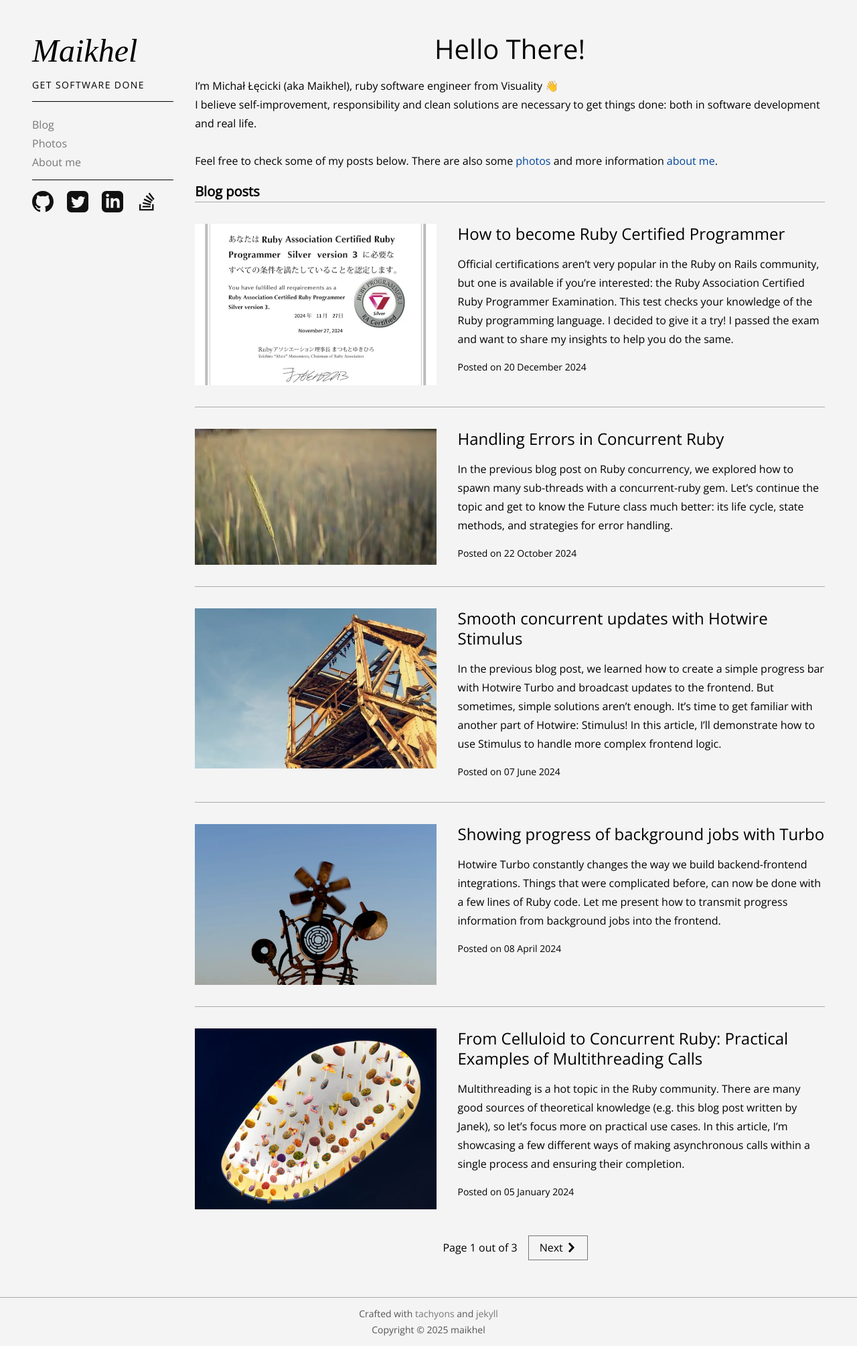
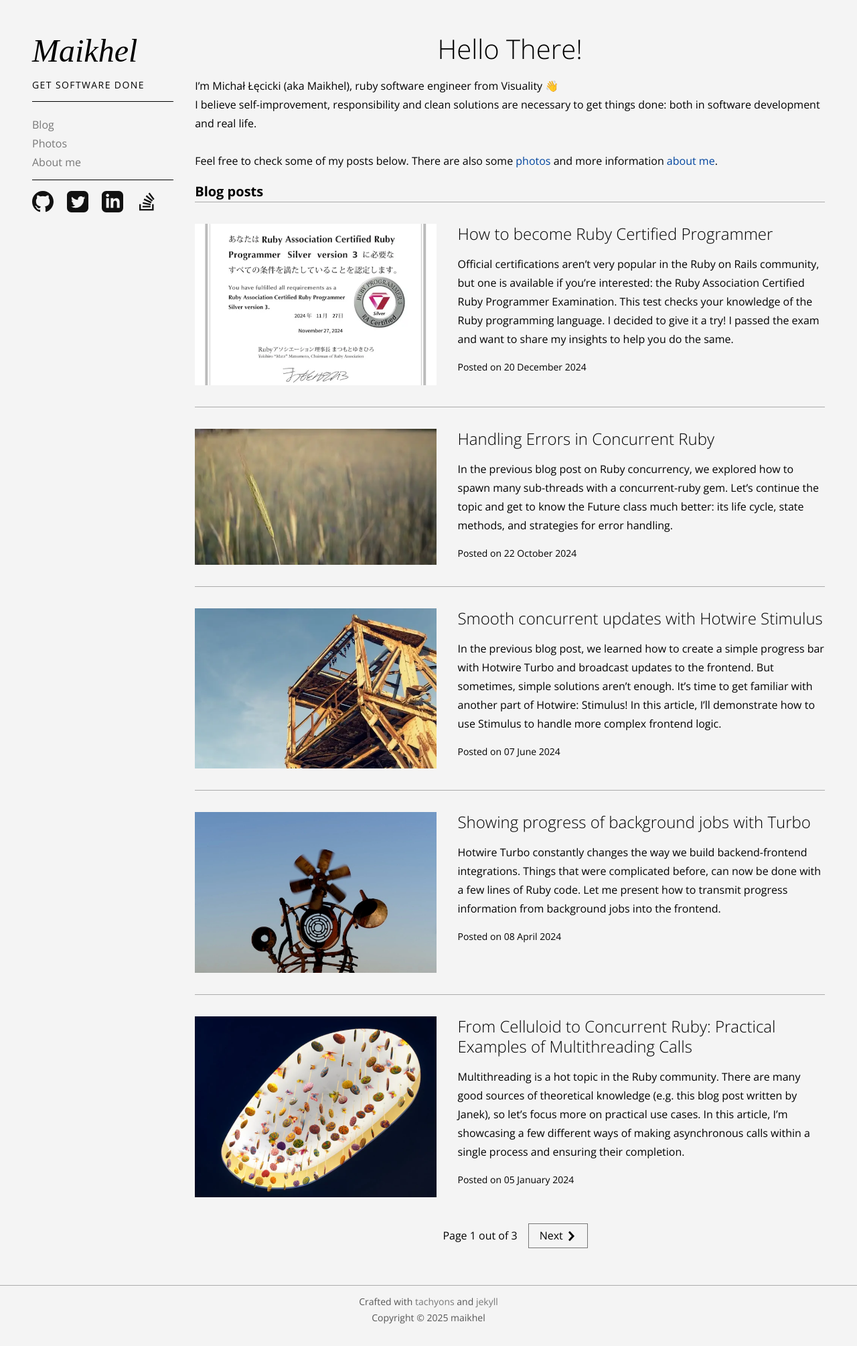
Before and after one commit to maikhel/maikhel.github.io, a Jekyll site: the page built from index.html, in a window 1280 px wide. Shown: the whole page at 67% size. Built offline with Jekyll 4.4.1, drawn with Linux system fonts in a browser that asks for light colours; the list of posts is cut into pages by our own code.

Commit message:
Update Open Sans font to variable font version

```diff
--- a/css/custom.css
+++ b/css/custom.css
@@ -11,8 +11,9 @@
 
 @font-face {
     font-family: "Open Sans";
-    src: url("../fonts/OpenSans.ttf") format("truetype");
-    font-weight: normal;
+    src: url("../fonts/OpenSans-VariableFont_wdth,wght.ttf") format("truetype");
+    font-weight: 1 999; /* Variable font range */
+    font-stretch: 75% 100%; /* Optional, for wdth axis */
     font-style: normal;
 }
 
```
Also changed, not shown: fonts/OpenSans-VariableFont_wdth,wght.ttf (added), fonts/OpenSans.ttf (deleted).
